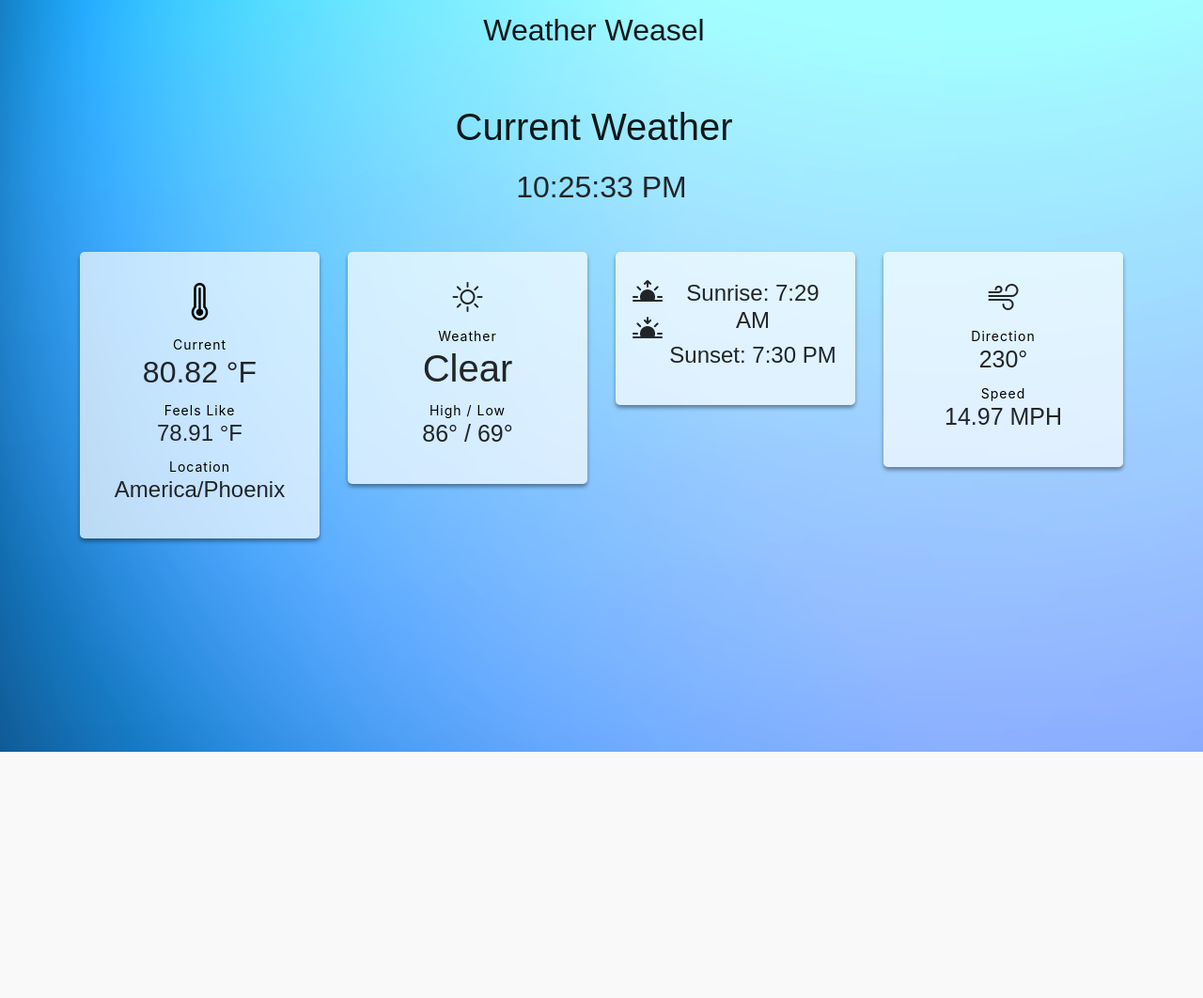
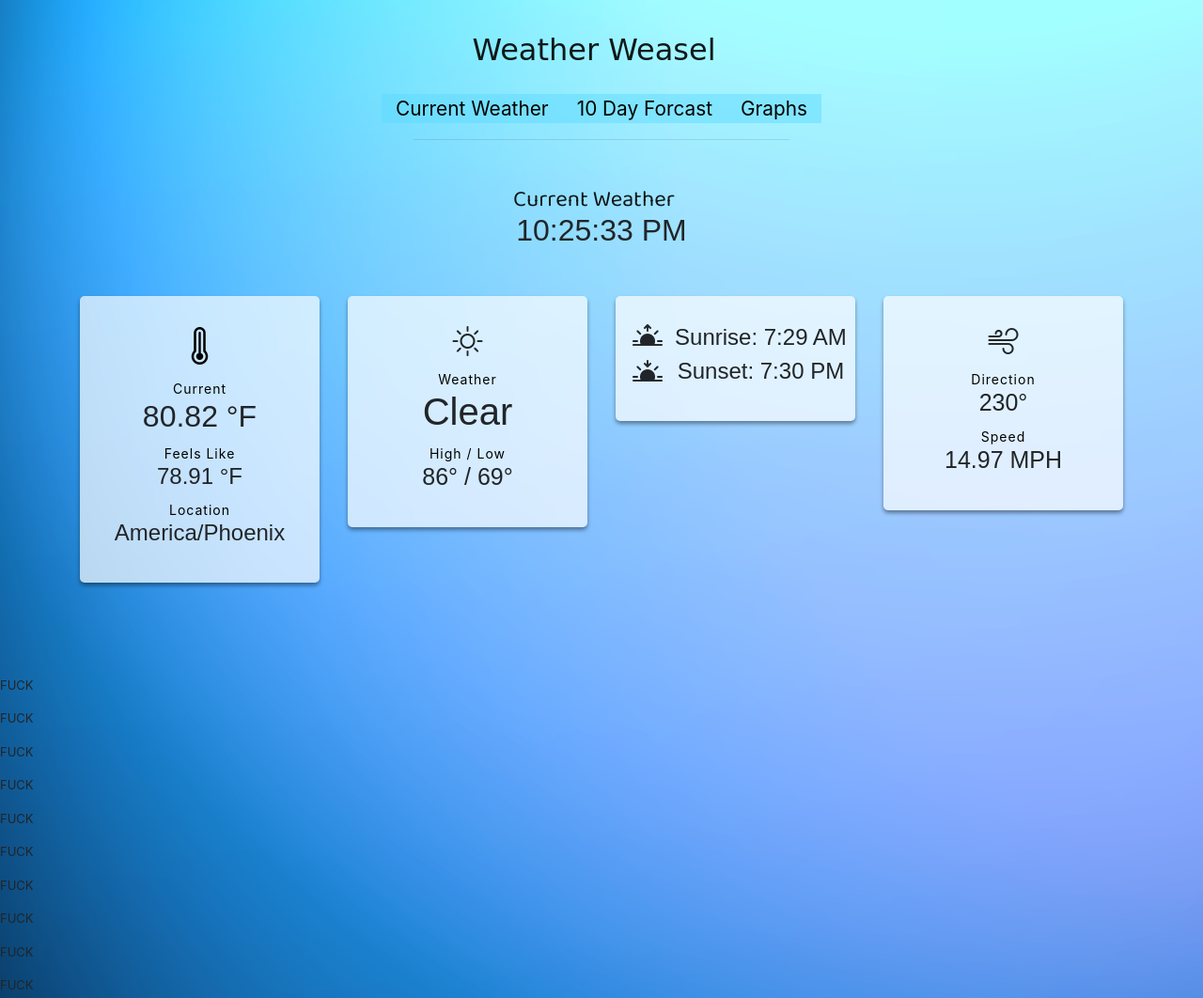
Before and after one commit to KevinMurray123/capstone-but-no-cringe-react, a plain HTML site: page index.html in a window 1280 px wide. Shown: the top 1062 px of the page at 94% size. Before the commit the page ends 800 px from the top, so only its background shows below. Drawn offline with nearby package versions, Linux system fonts and the light colour scheme; a web font is replaced by a local one.

Commit message:
hkjshfksjdfhksjdfhkfh YES HAHAHHA

```diff
--- a/index.html
+++ b/index.html
@@ -14,6 +14,12 @@
       rel="stylesheet"
       href="https://cdn.jsdelivr.net/npm/bootstrap-icons@1.5.0/font/bootstrap-icons.css"
     />
+    <link rel="preconnect" href="https://fonts.gstatic.com">
+<link href="https://fonts.googleapis.com/css2?family=Reggae+One&display=swap" rel="stylesheet">
+<link rel="preconnect" href="https://fonts.gstatic.com">
+<link href="https://fonts.googleapis.com/css2?family=Fredoka+One&display=swap" rel="stylesheet">
+<link rel="preconnect" href="https://fonts.gstatic.com">
+<link href="https://fonts.googleapis.com/css2?family=Baloo+2&display=swap" rel="stylesheet">
     <link rel="stylesheet" href="css/style.css" />
     <title>Capstone</title>
   </head>
@@ -24,13 +30,21 @@
         <a class="navbar-brand" href="#">
           <!-- <span>Weather Weasel</span> -->
           <h2>Weather Weasel</h2><br><br>
+          <hr>
           <h1>Current Weather</h1>
         </a>
       </div>
     </nav>
+    <div class="link-con">
+      <div class="links">
+        <a href="#">Current Weather</a>
+        <a href="#">10 Day Forcast</a>
+        <a href="#">Graphs</a>
+      </div>
+    </div>
     <div id="cards_landscape_wrap-2">
       <div class="container">
-        <h2 id="demo"></h2>
+        <h2 style="margin-top: 15px;" id="demo"></h2>
         <div class="row">
           <div class="col-xs-12 col-sm-6 col-md-3 col-lg-3">
 
@@ -109,13 +123,19 @@
 
                     </p>
                   </div>
+
                 </div>
               </div>
+          </div>
 
-          </div>
+
         </div>
+
       </div>
+
     </div>
+    <p>FUCK</p>
+    <p>FUCK</p><p>FUCK</p><p>FUCK</p><p>FUCK</p><p>FUCK</p><p>FUCK</p><p>FUCK</p><p>FUCK</p><p>FUCK</p><p>FUCK</p><p>FUCK</p><p>FUCK</p><p>FUCK</p><p>FUCK</p><p>FUCK</p><p>FUCK</p><p>FUCK</p><p>FUCK</p><p>FUCK</p><p>FUCK</p><p>FUCK</p><p>FUCK</p><p>FUCK</p><p>FUCK</p><p>FUCK</p><p>FUCK</p><p>FUCK</p><p>FUCK</p><p>FUCK</p><p>FUCK</p><p>FUCK</p><p>FUCK</p><p>FUCK</p><p>FUCK</p><p>FUCK</p><p>FUCK</p><p>FUCK</p><p>FUCK</p><p>FUCK</p><p>FUCK</p><p>FUCK</p><p>FUCK</p><p>FUCK</p><p>FUCK</p><p>FUCK</p><p>FUCK</p><p>FUCK</p>
   </body>
   <script src="script.js"></script>
 </html>
--- a/style.scss
+++ b/style.scss
@@ -28,9 +28,18 @@ nav {
         justify-content: center;
         margin: 0 auto;
         text-align: center;
+        font-family: 'Reggae One', cursive;
+    }
+    h1 {
+        font-family: 'Baloo 2', cursive;
+        margin-bottom: 15px;
+        margin-top: 50px;
+        font-size: 1.5rem;
+        text-align: center;
     }
     .nav-content {
         width: 100%;
+        height: 50%;
         display: flex;
         justify-content: center;
         margin: 0 auto;
@@ -152,8 +161,8 @@ nav {
 
 .sunrise-text-con {
     .sunrise-text {
-
-        width: 100%;
+        width: 110%;
+        padding-right: 5px;
     }
 }
 
@@ -427,3 +436,40 @@ p {
     font-family: "Poppins", sans-serif;
     font-weight: 500;
 }
+
+// NAVBAR CSS
+
+.link-con {
+    display: flex;
+    justify-content: center;
+    margin: 0 auto;
+    width: 100%;
+    position: sticky;
+    top: 0;
+    z-index: 9999;
+    .links {
+        display: flex;
+        justify-content: center;
+        margin: 0 auto;
+        flex-flow: wrap;
+        flex-direction: row;
+        background-color: rgba(92, 217, 255, 0.479);
+        a {
+            margin: -5px 10px;
+            padding: 5px;
+            color: black;
+            transition: all .3s ease-in-out;
+            font-size: 1.3rem;
+        }
+        a:hover {
+            color: grey;
+            text-decoration: none;
+            font-size: 1.4rem;
+        }
+    }
+}
+
+hr {
+    margin-left: 15px;
+    width: 400px;
+}
```
Also changed, not shown: css/min/style.min.css, css/style.css, 2 other files.
